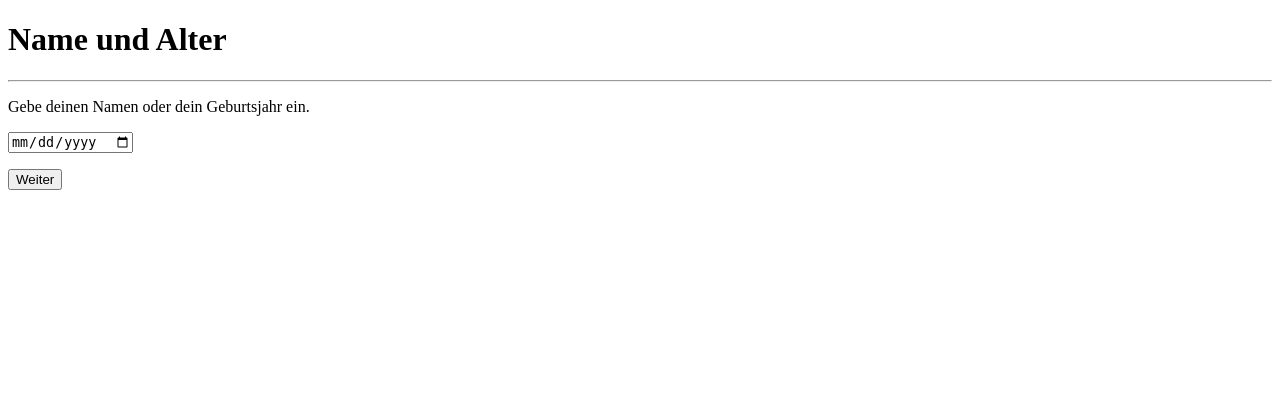
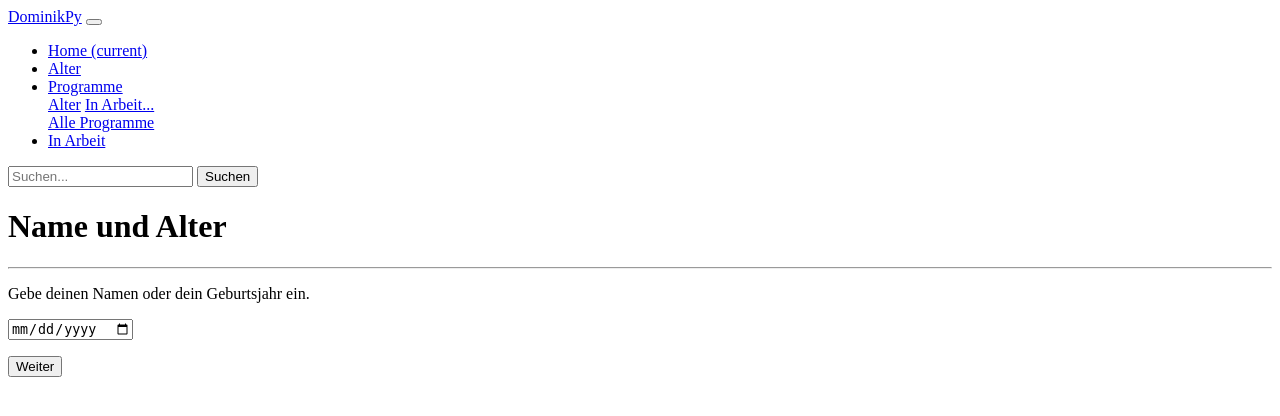
Before and after one commit to DominikKor/pyDom, a Flask app: page /name/ in a window 1280 px wide. Shown: the top 416 px of the page. Run offline with Flask 2, Linux system fonts and the light colour scheme.

Commit message:
navbar age

```diff
--- a/templates/age.html
+++ b/templates/age.html
@@ -5,6 +5,40 @@
     <title>Age</title>
 </head>
 <body>
+<nav class="navbar navbar-expand-lg navbar-light bg-light">
+  <a class="navbar-brand" href="/">DominikPy</a>
+  <button class="navbar-toggler" type="button" data-toggle="collapse" data-target="#navbarSupportedContent" aria-controls="navbarSupportedContent" aria-expanded="false" aria-label="Toggle navigation">
+    <span class="navbar-toggler-icon"></span>
+  </button>
+  <div class="collapse navbar-collapse" id="navbarSupportedContent">
+    <ul class="navbar-nav mr-auto">
+      <li class="nav-item active">
+        <a class="nav-link" href="/">Home <span class="sr-only">(current)</span></a>
+      </li>
+      <li class="nav-item">
+        <a class="nav-link" href="/name/">Alter</a>
+      </li>
+      <li class="nav-item dropdown">
+        <a class="nav-link dropdown-toggle" href="#" id="navbarDropdown" role="button" data-toggle="dropdown" aria-haspopup="true" aria-expanded="false">
+          Programme
+        </a>
+        <div class="dropdown-menu" aria-labelledby="navbarDropdown">
+          <a class="dropdown-item" href="/name/">Alter</a>
+          <a class="dropdown-item" href="#">In Arbeit...</a>
+          <div class="dropdown-divider"></div>
+          <a class="dropdown-item" href="#">Alle Programme</a>
+        </div>
+      </li>
+      <li class="nav-item">
+        <a class="nav-link disabled" href="#" tabindex="-1" aria-disabled="true">In Arbeit</a>
+      </li>
+    </ul>
+    <form class="form-inline my-2 my-lg-0">
+      <input class="form-control mr-sm-2" type="search" placeholder="Suchen..." aria-label="Search">
+      <button class="btn btn-outline-success my-2 my-sm-0" type="submit">Suchen</button>
+    </form>
+  </div>
+</nav>
 <h1>Name und Alter</h1><hr>
 <form action="#" method="post">
     <p>Gebe deinen Namen oder dein Geburtsjahr ein.</p>
```
